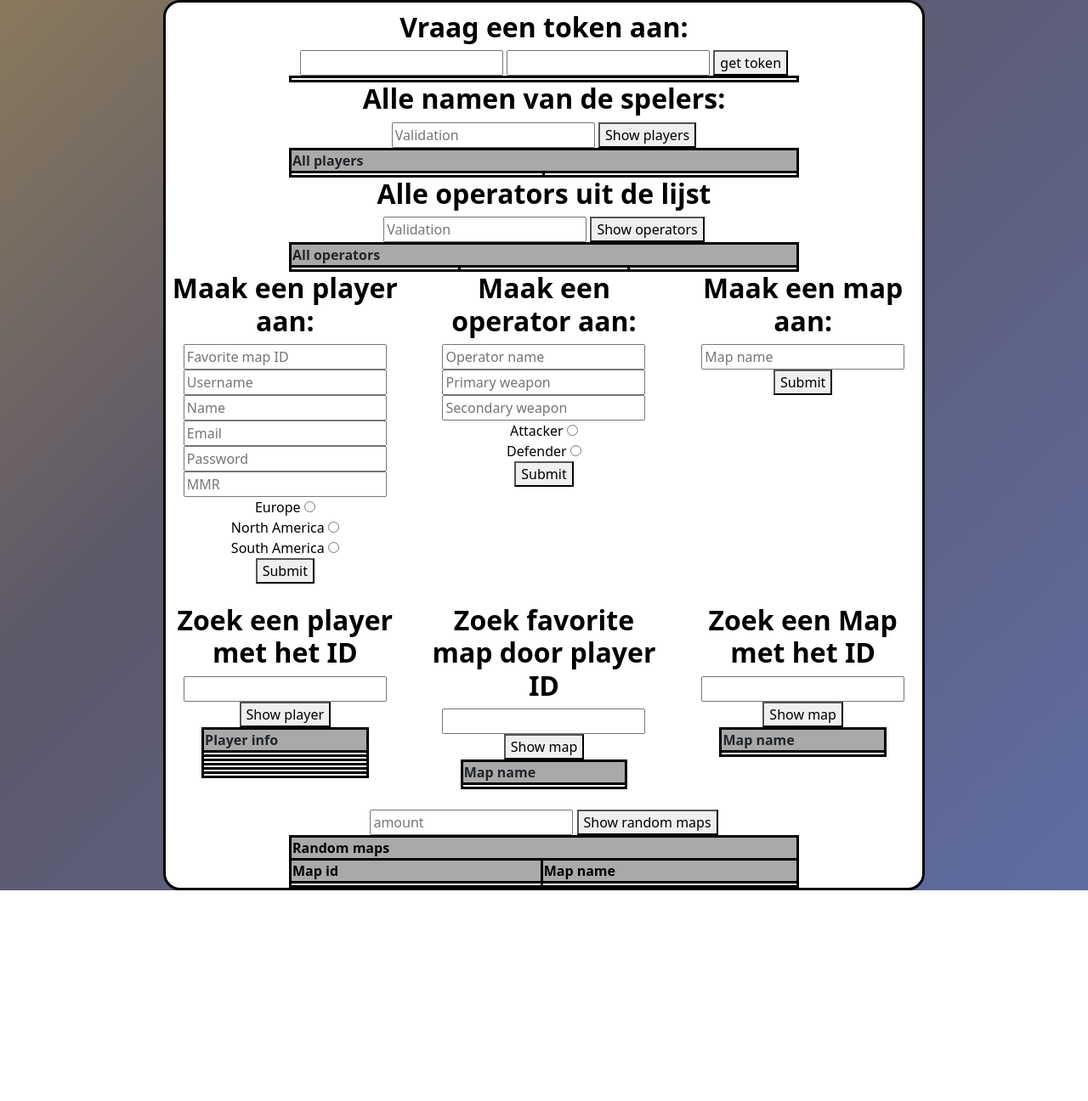
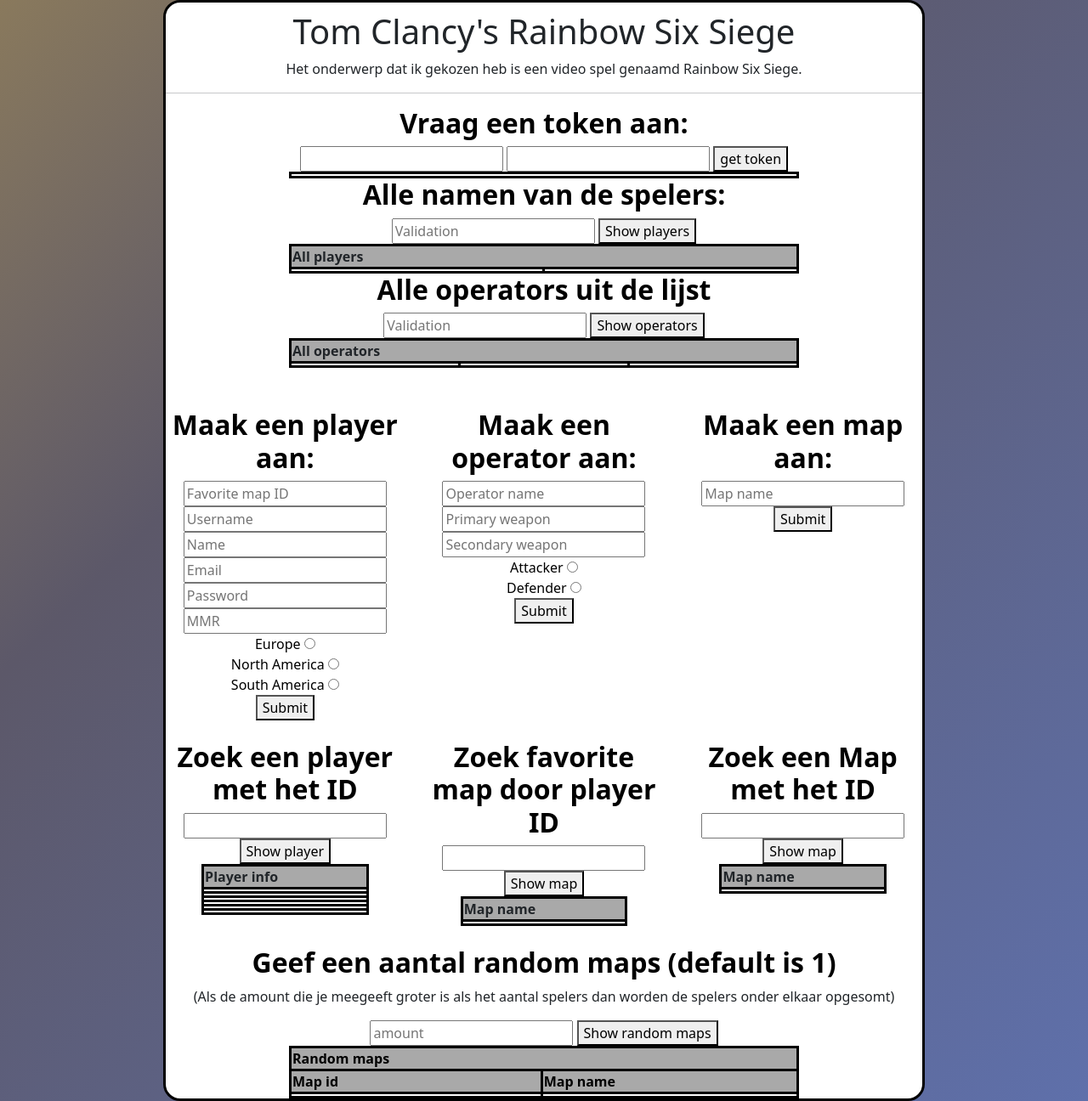
Before and after one commit to DennisRaaijmakers/api_eindproject_webpagina, a plain HTML site: page index.html in a window 1280 px wide. Shown: the whole page at 85% size. Before the commit the page ends 1048 px from the top, so only its background shows below. Drawn offline with nearby package versions, Linux system fonts and the light colour scheme; no server answers; a web font is replaced by a local one.

Commit message:
Update index.html

```diff
--- a/index.html
+++ b/index.html
@@ -8,7 +8,11 @@
 </head>
 
 <body>
-
+<h1>Tom Clancy's Rainbow Six Siege</h1>
+<p>
+    Het onderwerp dat ik gekozen heb is een video spel genaamd Rainbow Six Siege.
+</p>
+<hr>
 <h2>Vraag een token aan:</h2>
 <div x-data="{
         email: null,
@@ -115,7 +119,7 @@
 
 
 <!-- Maken van alle classes -->
-<div class="row">
+<div class="row pt-5">
 
     <div class="col-4">
         <h2>Maak een player aan:</h2>
@@ -374,6 +378,8 @@
 
 
 </br>
+<h2>Geef een aantal random maps (default is 1)</h2>
+<p>(Als de amount die je meegeeft groter is als het aantal spelers dan worden de spelers onder elkaar opgesomt)</p>
 <div x-data="{
         maps: null,
         amount: null,
```
